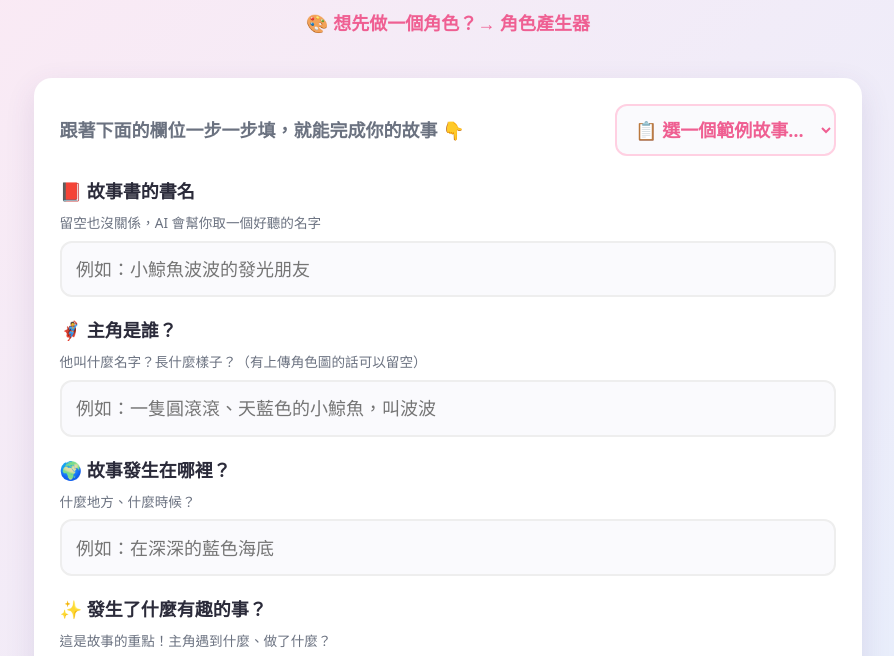
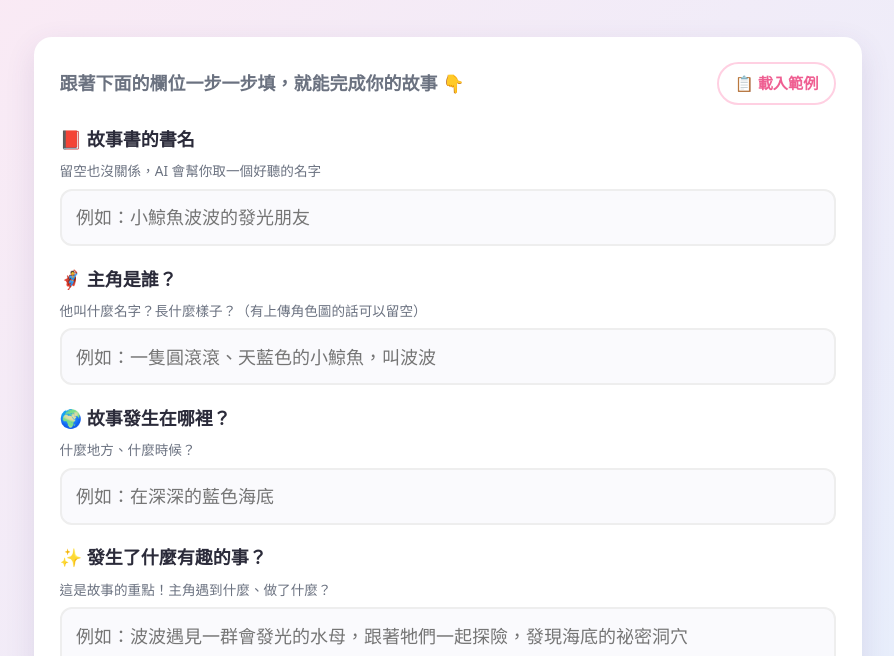
Before and after one commit to jong-liu/ur-storybook, a plain HTML site: page public/index.html in a window 1280 px wide. Shown: the part 136-792 px from the top of the page, without its empty margins (192-1086 px from the left). Drawn offline with Linux system fonts and the light colour scheme.

Commit message:
feat: restore homepage to e11c613 style
Restore the original homepage header, example-loading interaction, and related styles while keeping the newer API and password integration intact.

```diff
--- a/public/app.js
+++ b/public/app.js
@@ -146,41 +146,15 @@ function liveSafetyCheck() {
 }
 STORY_FIELDS.forEach((id) => $(id).addEventListener('input', liveSafetyCheck));
 
-// ── 範例故事下拉選單（童話與歷史故事範本，適合小三～小六）────
-const EXAMPLES = [
-  { title: '小紅帽', char: '小紅帽，一個戴著紅色斗篷的小女孩', setting: '森林裡，白天', plot: '她去看望奶奶，途中遇到大野狼', ending: '獵人救了她和奶奶，提醒孩子要小心陌生人' },
-  { title: '灰姑娘', char: '灰姑娘，穿著破舊衣服但心地善良', setting: '王國的城堡，晚上舞會', plot: '仙女教母幫她變身，參加舞會並遇見王子', ending: '王子找到她，幸福生活，傳遞「善良會帶來好運」' },
-  { title: '三隻小豬', char: '三隻小豬，分別蓋草屋、木屋、磚屋', setting: '鄉村田野，白天', plot: '大野狼來吹倒房子，只有磚屋能抵擋', ending: '小豬們學到努力與堅持的重要' },
-  { title: '白雪公主', char: '白雪公主，皮膚白皙、心地善良', setting: '森林小屋，七個小矮人家', plot: '壞皇后給她毒蘋果，她陷入沉睡', ending: '王子救醒她，提醒孩子要警覺危險' },
-  { title: '木偶奇遇記', char: '皮諾丘，一個會說話的木偶', setting: '義大利小鎮，白天', plot: '他因說謊鼻子變長，經歷冒險', ending: '學會誠實，變成真正的男孩' },
-  { title: '孔子教學生', char: '孔子，古代中國的老師，穿著長袍', setting: '春秋時代的學堂', plot: '他教學生仁義禮智，回答學生疑問', ending: '學生們成為有智慧的人，傳遞「學習能改變人生」' },
-  { title: '華盛頓砍櫻桃樹', char: '小華盛頓，美國第一任總統的童年', setting: '美國鄉村，白天', plot: '他砍倒櫻桃樹，誠實承認錯誤', ending: '父親讚賞他的誠實，傳遞「誠實是美德」' },
-  { title: '嫦娥奔月', char: '嫦娥，美麗的女子', setting: '古代中國，月宮', plot: '她因服下仙藥飛到月亮', ending: '嫦娥住在月宮，提醒孩子「珍惜家人與幸福」' },
-  { title: '馬丁路德金的夢想', char: '馬丁路德金博士，穿西裝的演說家', setting: '美國華盛頓，林肯紀念堂', plot: '他發表「我有一個夢想」演說', ending: '激勵人們追求平等，傳遞「尊重每個人」' },
-  { title: '鄭和下西洋', char: '鄭和，明朝的航海家', setting: '大海與港口，15世紀', plot: '他率領船隊到達許多國家，交流文化', ending: '帶回友誼與知識，傳遞「探索能拓展眼界」' },
-];
-
-// 填入下拉選單選項
-const exampleSelect = $('exampleSelect');
-EXAMPLES.forEach((ex, i) => {
-  const opt = document.createElement('option');
-  opt.value = String(i);
-  opt.textContent = `${i + 1}. ${ex.title}`;
-  exampleSelect.appendChild(opt);
-});
-
-// 選了範例 → 一鍵填入所有欄位
-exampleSelect.addEventListener('change', () => {
-  const idx = exampleSelect.value;
-  if (idx === '') return;
-  const ex = EXAMPLES[Number(idx)];
-  $('bookName').value = ex.title;
-  $('fChar').value = ex.char;
-  $('fSetting').value = ex.setting;
-  $('fPlot').value = ex.plot;
-  $('fEnding').value = ex.ending;
+// ── 載入範例 ─────────────────────────────────────────────────
+$('loadExample').addEventListener('click', () => {
+  $('bookName').value = '小鯨魚波波的發光朋友';
+  $('fChar').value = '一隻圓滾滾、天藍色的小鯨魚，叫波波，有一雙好奇的大眼睛';
+  $('fSetting').value = '在深深的藍色海底';
+  $('fPlot').value = '波波遇見一群會發光的水母，跟著牠們一起探險，發現海底的祕密洞穴';
+  $('fEnding').value = '波波交到新朋友，學會分享與勇敢';
   liveSafetyCheck();
-  setStatus(`已載入範例「${ex.title}」，可以直接生成，或改成自己的想法 😊`);
+  setStatus('已載入範例，你可以直接生成，或改成自己的點子 😊');
 });
 
 // ── 按鈕 ─────────────────────────────────────────────────────
--- a/public/index.html
+++ b/public/index.html
@@ -10,7 +10,6 @@
   <header class="site-header">
     <h1>📖 我的故事書工廠</h1>
     <p>寫一句話，或上傳一張角色圖，就能變出一本繪本！</p>
-    <nav class="topnav"><a href="character.html">🎨 想先做一個角色？→ 角色產生器</a></nav>
   </header>
 
   <main>
@@ -18,9 +17,7 @@
     <section id="setup" class="card">
       <div class="setup-head">
         <p class="setup-intro">跟著下面的欄位一步一步填，就能完成你的故事 👇</p>
-        <select id="exampleSelect" class="example-select" aria-label="選一個範例故事">
-          <option value="">📋 選一個範例故事…</option>
-        </select>
+        <button type="button" id="loadExample" class="btn-mini">📋 載入範例</button>
       </div>
 
       <label class="field">
--- a/public/style.css
+++ b/public/style.css
@@ -14,10 +14,6 @@ body {
 .site-header h1 { margin: 0; font-size: 2.4rem; }
 .site-header p { margin: .3rem 0 0; color: var(--muted); }
 main { max-width: 860px; margin: 0 auto; padding: 1rem; }
-.site-footer { text-align: center; padding: 1.5rem 1rem 2.5rem; color: var(--muted); font-size: .9rem; }
-.topnav { margin-top: .7rem; }
-.topnav a { color: var(--primary-d); font-weight: 700; text-decoration: none; }
-.topnav a:hover { text-decoration: underline; }
 
 .style-card { padding: 1rem 1.4rem; }
 .style-chips { display: flex; flex-wrap: wrap; gap: .4rem; margin-top: .6rem; }
@@ -38,7 +34,6 @@ textarea:focus, select:focus, input[type=text]:focus { outline: none; border-col
 
 .setup-head { display: flex; align-items: center; justify-content: space-between; gap: 1rem; margin-bottom: 1.2rem; flex-wrap: wrap; }
 .setup-intro { margin: 0; color: var(--muted); font-weight: 600; }
-.example-select { width: auto; max-width: 100%; flex: 0 1 auto; border-color: var(--ring); color: var(--primary-d); font-weight: 700; cursor: pointer; }
 #setup .field { margin-bottom: 1.1rem; }
 #setup .field .hint { margin-top: -.1rem; }
 .row { display: flex; gap: 1rem; flex-wrap: wrap; margin-top: 1rem; }
```
